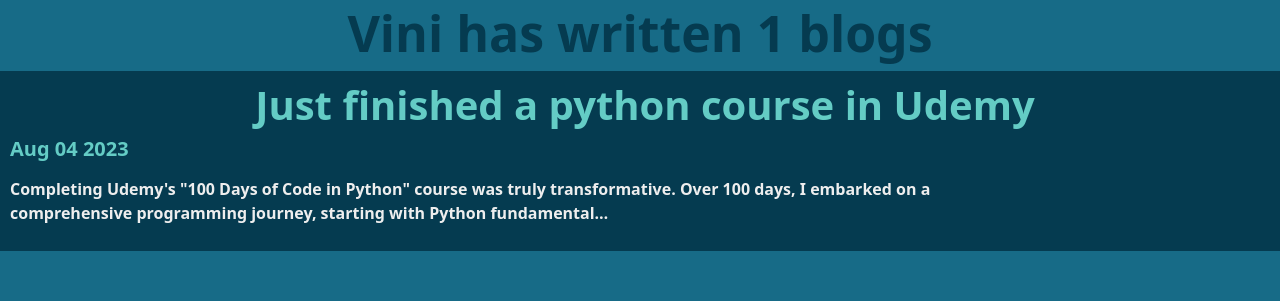
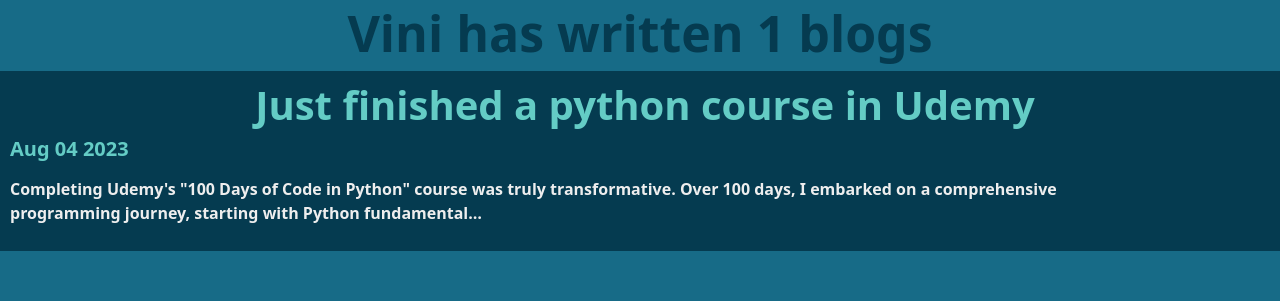
Before and after one commit to viiniiii/portfolio_edvin, a Django app: page /blog/ in a window 1280 px wide. Shown: the part 169-470 px from the top of the page. Run offline with Django 4.2, Linux system fonts and the light colour scheme; data comes from the database, SQL or seed files in the repository; parts of the project's set-up code (start-up, migrations or seed data) failed here and were passed over.

Commit message:
Update css.css

```diff
--- a/blog/static/blog/css.css
+++ b/blog/static/blog/css.css
@@ -10,8 +10,7 @@
     color:#EEEEEE;
     font-size: 16px;
     text-align: center;
-    padding-right: 250px;
-    word-wrap: break-word;
+    padding-right: 10%;
 }
 #main, h2{
     text-align: center;
```
